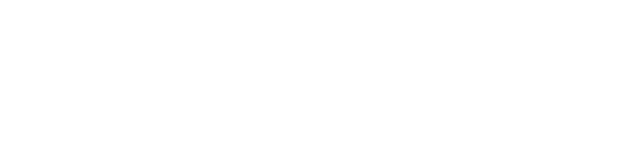
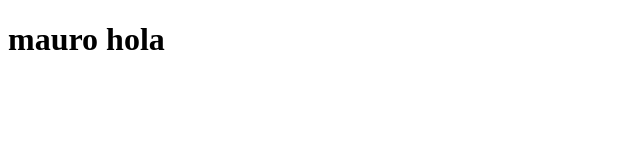
Before and after one commit to Erikfrancodiaz/practicaNetflix, a plain HTML site: page practicas colaboradores/img/index.html in a window 1280 px wide. Shown: the whole page, without its empty margins (0-640 px from the left). Drawn offline with Linux system fonts and the light colour scheme.

```diff
--- a/practicas colaboradores/img/index.html
+++ b/practicas colaboradores/img/index.html
@@ -8,6 +8,9 @@
 </head>
 
 <body>
+    <header>
+        <h1>mauro hola </h1>
+    </header>
 
 </body>
 
```
Also changed, not shown: 1 other file.
